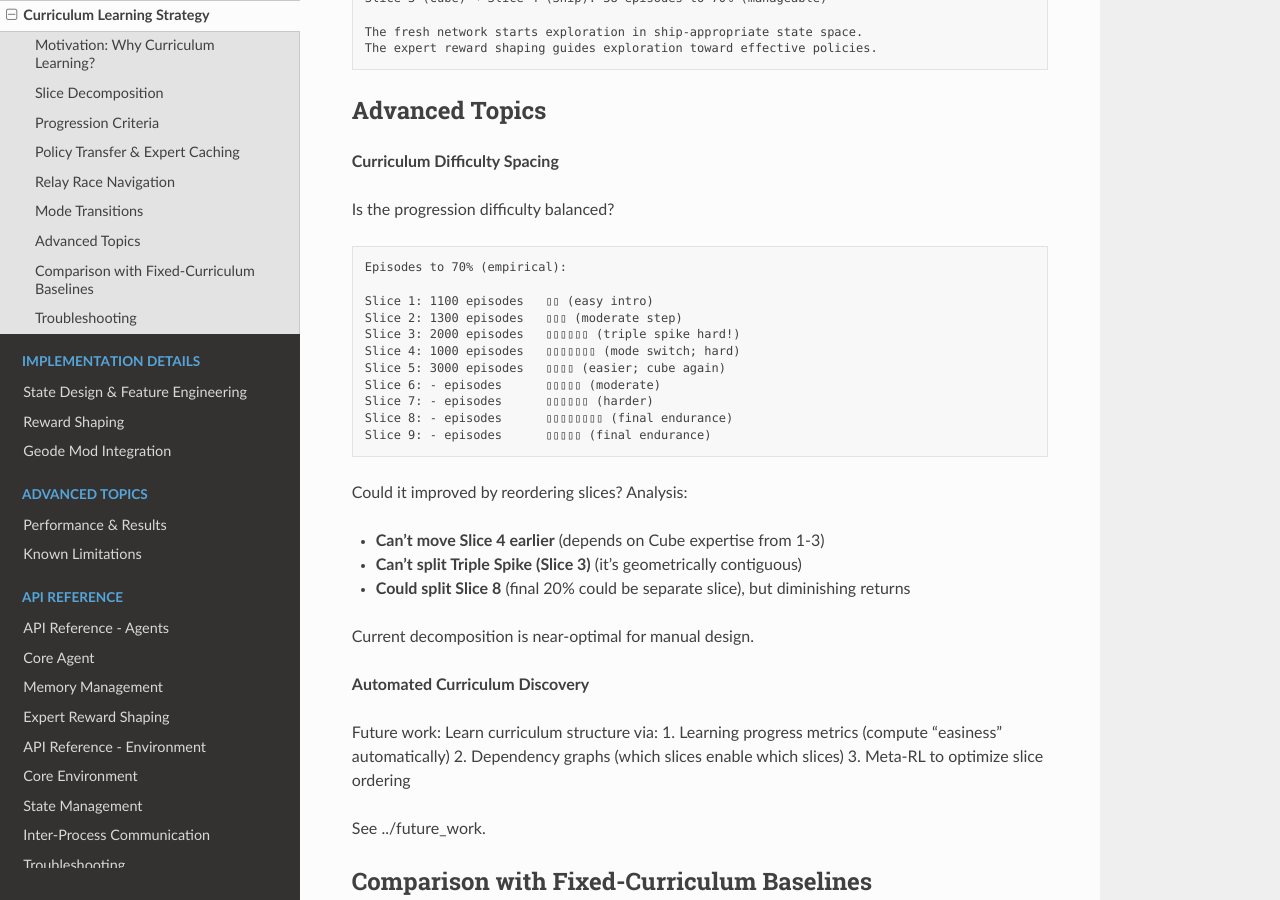
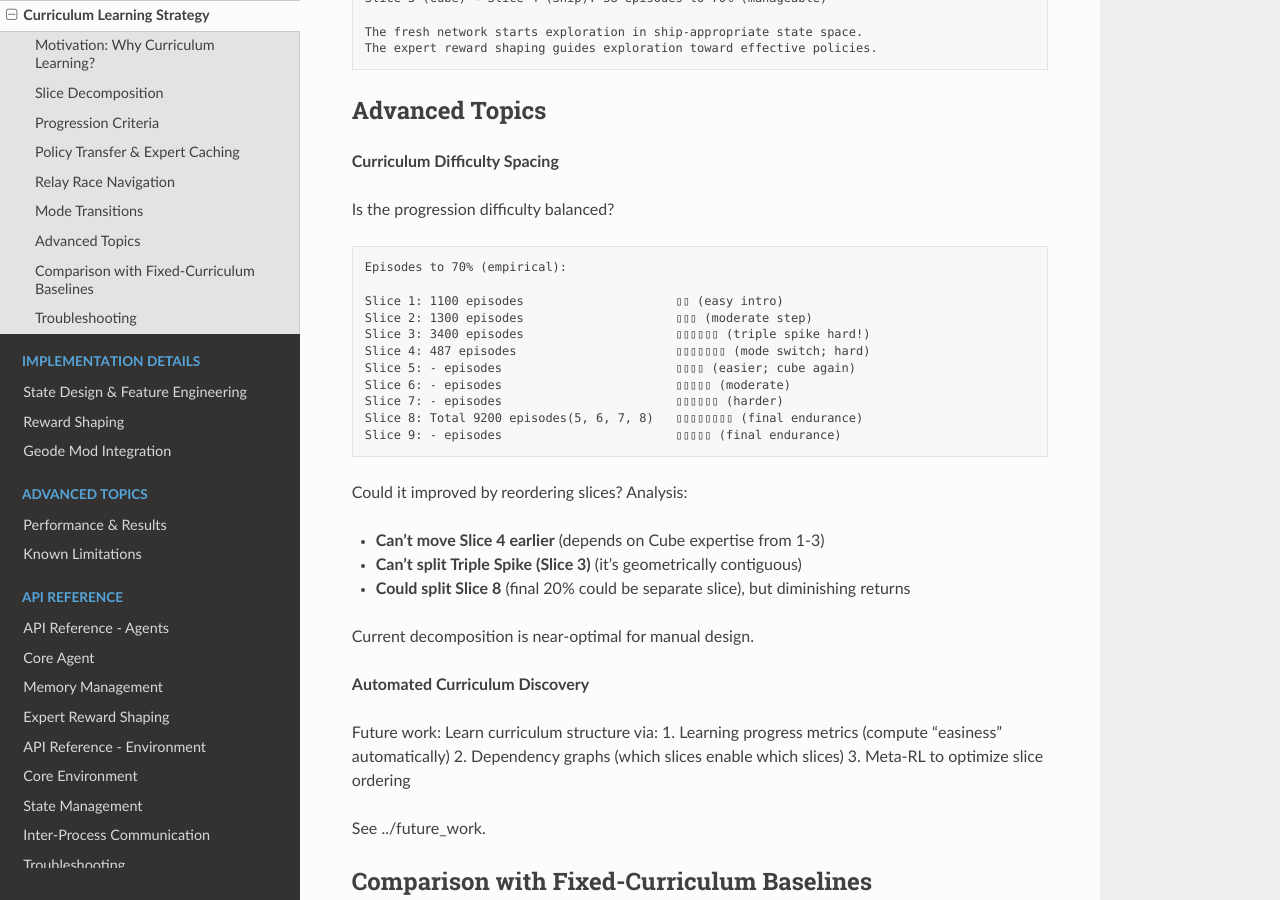
Before and after one commit to mouradboutrid/geometry_dash_RL, a Sphinx documentation site: the page built from docs/curriculum.rst, in a window 1280 px wide and 900 px high, scrolled down 7032 px. Built offline with Sphinx 7.4.7 and the Read the Docs theme 3.1.0, drawn with Linux system fonts in a browser that asks for light colours; pages that are not in the unit, such as notebooks, are missing from menus.

Commit message:
Update curriculum.rst

```diff
--- a/docs/curriculum.rst
+++ b/docs/curriculum.rst
@@ -414,15 +414,15 @@ Is the progression difficulty balanced?
 
    Episodes to 70% (empirical):
 
-   Slice 1: 1100 episodes   ▯▯ (easy intro)
-   Slice 2: 1300 episodes   ▯▯▯ (moderate step)
-   Slice 3: 2000 episodes   ▯▯▯▯▯▯ (triple spike hard!)
-   Slice 4: 1000 episodes   ▯▯▯▯▯▯▯ (mode switch; hard)
-   Slice 5: 3000 episodes   ▯▯▯▯ (easier; cube again)
-   Slice 6: - episodes      ▯▯▯▯▯ (moderate)
-   Slice 7: - episodes      ▯▯▯▯▯▯ (harder)
-   Slice 8: - episodes      ▯▯▯▯▯▯▯▯ (final endurance)
-   Slice 9: - episodes      ▯▯▯▯▯ (final endurance)
+   Slice 1: 1100 episodes                     ▯▯ (easy intro)
+   Slice 2: 1300 episodes                     ▯▯▯ (moderate step)
+   Slice 3: 3400 episodes                     ▯▯▯▯▯▯ (triple spike hard!)
+   Slice 4: 487 episodes                      ▯▯▯▯▯▯▯ (mode switch; hard)
+   Slice 5: - episodes                        ▯▯▯▯ (easier; cube again)
+   Slice 6: - episodes                        ▯▯▯▯▯ (moderate)
+   Slice 7: - episodes                        ▯▯▯▯▯▯ (harder)
+   Slice 8: Total 9200 episodes(5, 6, 7, 8)   ▯▯▯▯▯▯▯▯ (final endurance)
+   Slice 9: - episodes                        ▯▯▯▯▯ (final endurance)
 
 
 Could it improved by reordering slices? Analysis:
```
